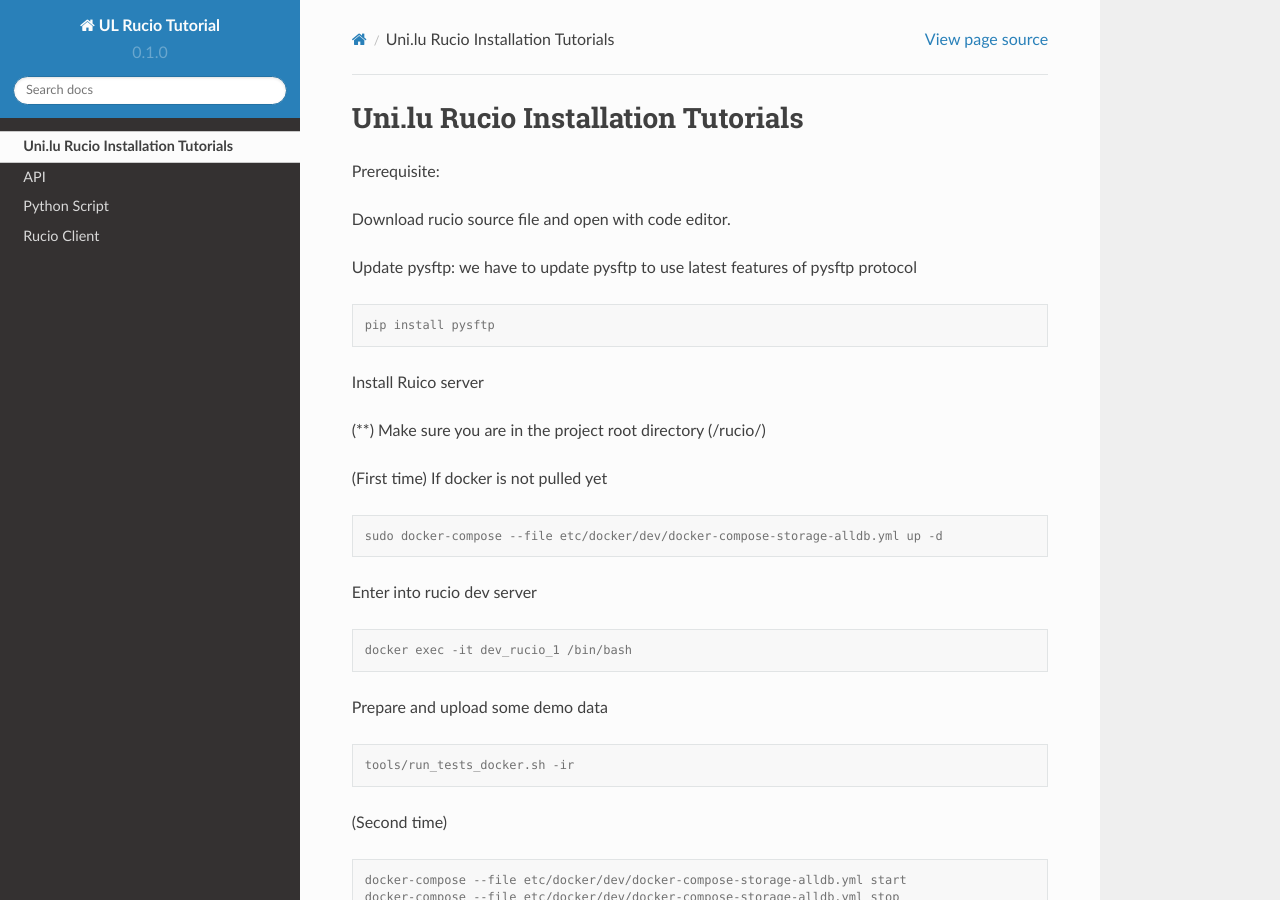
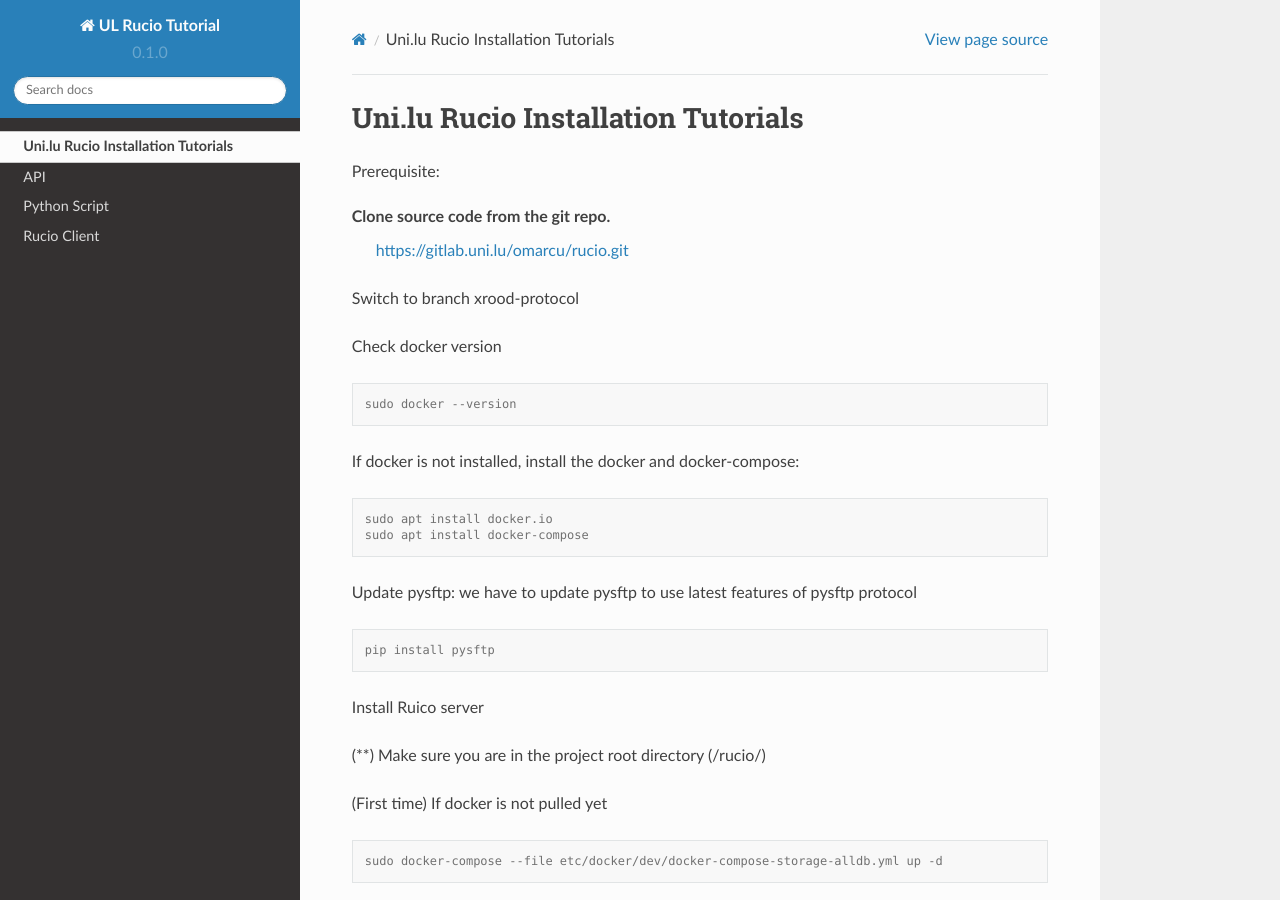
Before and after one commit to rahman-unilu/ulhpc-rucio-tutorials, a Sphinx documentation site: the page built from docs/source/index.rst, in a window 1280 px wide and 900 px high. Built offline with Sphinx 7.4.7 and the Read the Docs theme 2.0.0, drawn with Linux system fonts in a browser that asks for light colours.

Commit message:
Update index.rst

```diff
--- a/docs/source/index.rst
+++ b/docs/source/index.rst
@@ -3,7 +3,24 @@ Uni.lu Rucio Installation Tutorials
 
 Prerequisite:
 
-Download rucio source file and open with code editor.
+
+Clone source code from the git repo.
+	https://gitlab.uni.lu/omarcu/rucio.git
+Switch to branch xrood-protocol
+
+Check docker version
+
+.. code-block:: console
+
+   sudo docker --version
+
+If docker is not installed, install the docker and docker-compose:
+
+.. code-block:: console
+
+   sudo apt install docker.io
+   sudo apt install docker-compose
+
 
 Update pysftp: we have to update pysftp to use latest features of pysftp protocol
 
@@ -15,6 +32,8 @@ Update pysftp: we have to update pysftp to use latest features of pysftp protoco
 Install Ruico server
 
 (**) Make sure you are in the project root directory (/rucio/)
+
+
 
 (First time)
 If docker is not pulled yet
```
